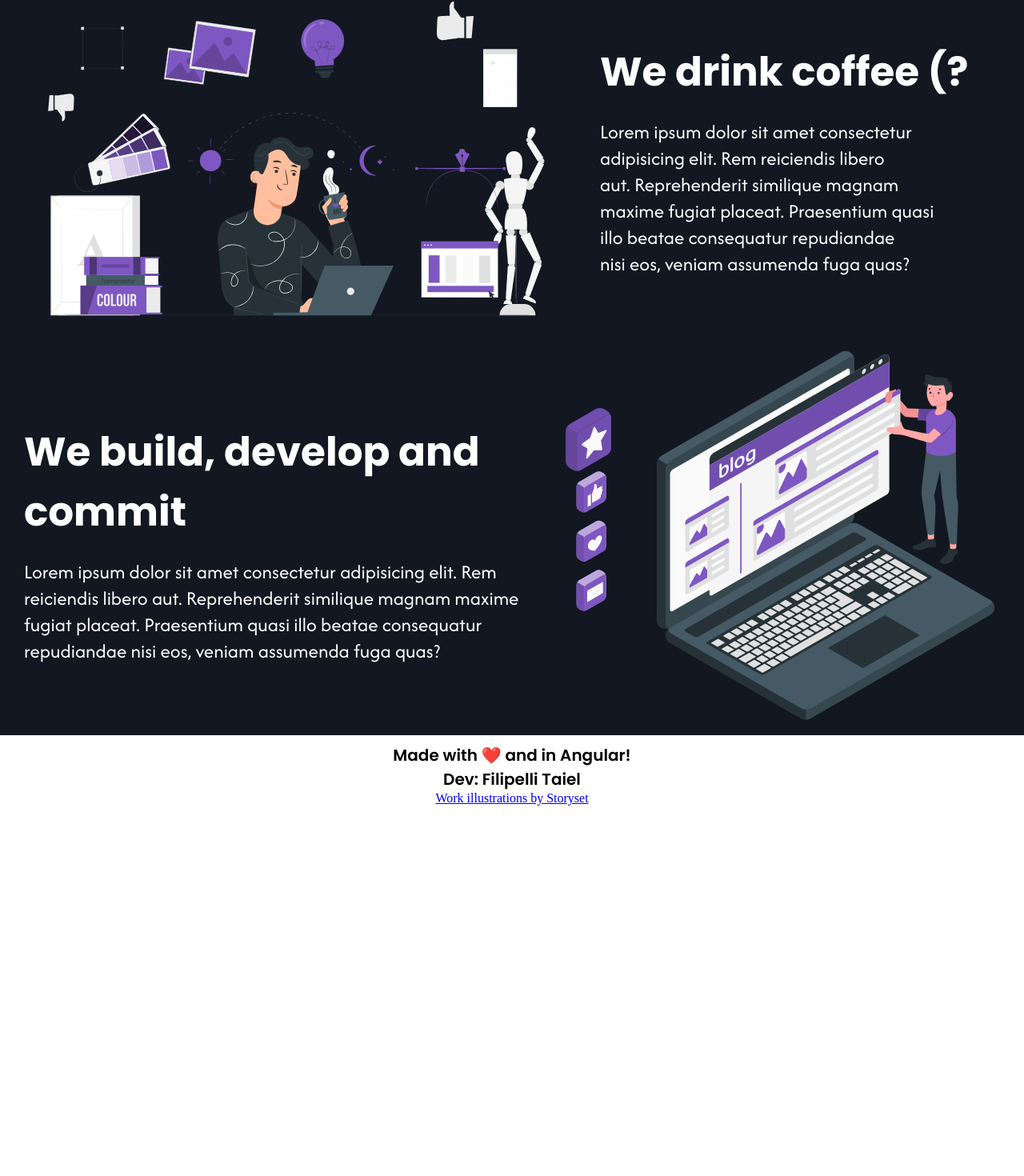
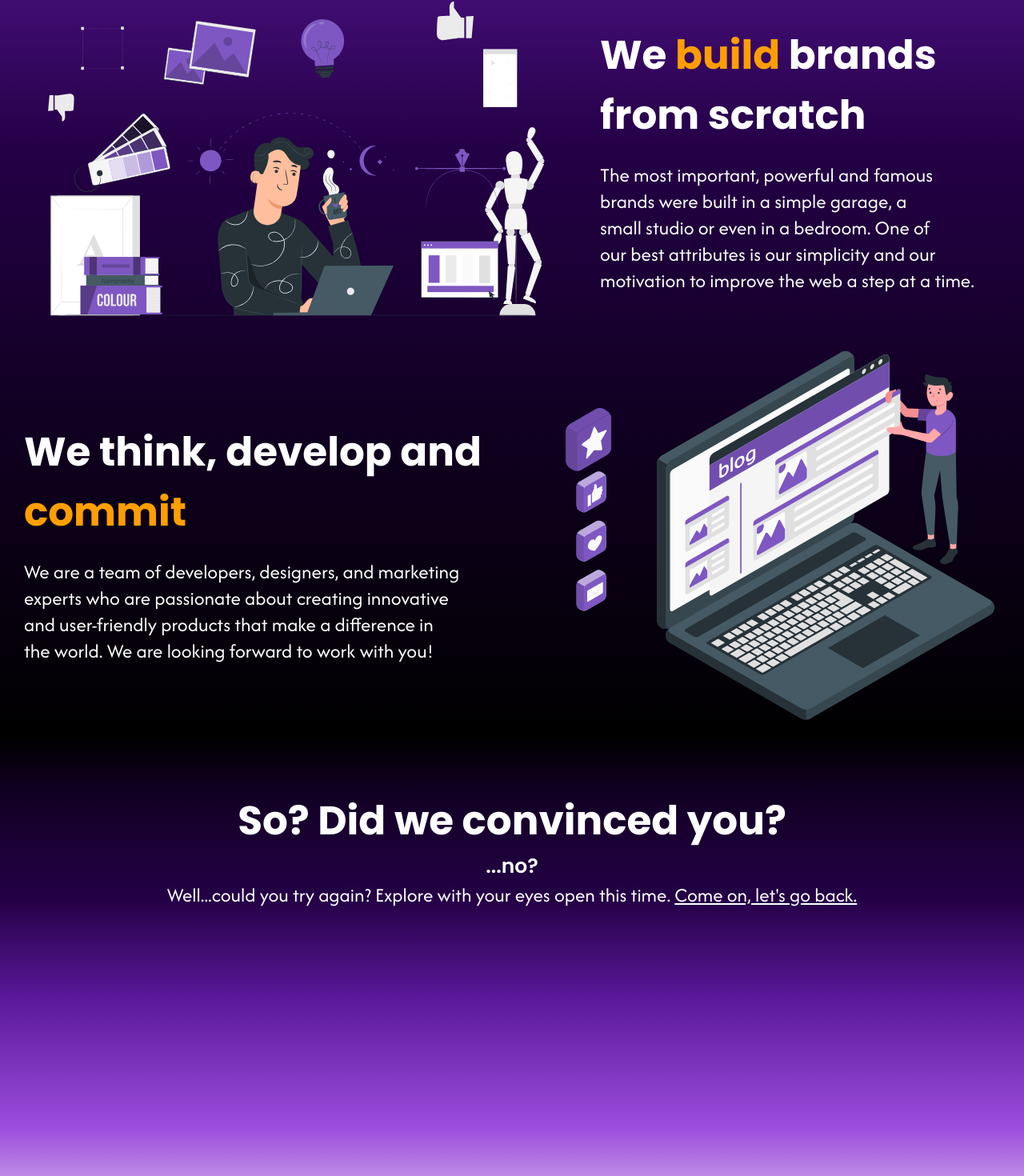
Before and after one commit to TaiFilipelli/Mateify, an Angular app: page /About in a window 1280 px wide. Shown: the part 842-2312 px from the top of the page at 80% size. Before the commit the page ends 1879 px from the top, so only its background shows below. Built offline with nearby package versions, Linux system fonts and the light colour scheme.

Commit message:
added some animations and finally finished 70% of About page

```diff
--- a/src/app/pages/about/about.component.css
+++ b/src/app/pages/about/about.component.css
@@ -31,12 +31,49 @@ header{
     }
 }
 .gallery{
-    background-color: #131721;
+    background: linear-gradient(to bottom, #ffffff 0%, #f5f5f5 2%, #9D4EDD 10%, #5A189A 25%, #240046 50%, #130026 70%, #000000 100%);
+}
+.contact{
+    height: 100dvh;
+    background: linear-gradient(to bottom, #000000 0%, #130026 10%, #240046 25%, #5A189A 40%, #9D4EDD 60%, #f5f5f5 80%, #ffffff 100%);
+
+    h1{
+        font-size: 50px;
+        font-family: PoppinsBold;
+        color: white;
+        margin-top: 50px;
+        animation-name: Fade;
+        animation-duration: 2s;
+        animation-timing-function: ease-in-out;
+        animation-delay: 0.5s;
+    }
+    h2{
+        font-size: 25px;
+        font-family: PoppinsSB;
+        color: white;
+        animation-name: Fade;
+        animation-duration: 1s;
+        animation-timing-function: ease-in-out;
+        animation-delay: 1s;
+    }
+    p{
+        font-size: 25px;
+        font-family: Afacad;
+        color: white;
+    }
+    a{
+        color: white;
+        transition: color 0.3s ease;
+    }
+    a:hover{
+        animation: OrangeHover 1.5s infinite ease-in-out;
+    }
 }
 article{
     height: 60dvh;
     display: flex;
     flex-direction: row;
+    justify-content: space-around;
     div{
         display: flex;
         flex-direction: column;
@@ -49,6 +86,9 @@ article{
             font-size: 50px;
             font-family: PoppinsBold;
         }
+        span{
+            color: #FF9E00;
+        }
         p{
             font-size: 25px;
             font-family: Afacad;
@@ -60,3 +100,25 @@ article{
         object-fit: cover;
     }
 }
+
+@keyframes Fade {
+    from{
+        opacity: 0;
+    }
+    to{
+        opacity: 1;
+    }
+}
+@keyframes OrangeHover {
+    0%{
+        color: white;
+    }
+
+    50%{
+        color: #FF9E00;
+    }
+    100%{
+        color: white;
+    }
+
+}
--- a/src/app/pages/about/about.component.html
+++ b/src/app/pages/about/about.component.html
@@ -6,33 +6,32 @@
     <section class="gallery">
         <article>
             <div>
-                <h1>We design</h1>
-                <p>Lorem ipsum dolor sit amet consectetur adipisicing elit.
-                    Rem reiciendis libero aut. Reprehenderit similique magnam maxime fugiat placeat.
-                    Praesentium quasi illo beatae consequatur repudiandae nisi eos, veniam assumenda fuga quas?
-                </p>
+                <h1>We <span>design</span> your dreams</h1>
+                <p>You can trust in our talented team of designers to make sure EVERYTHING it's like you want</p>
             </div>
             <img src="/Designer-life-bro.svg" alt="Image of a designer's life">
         </article>
         <article>
             <img src="/Designer-life-pana.svg" alt="Another image of a designer's life">
             <div>
-                <h1>We drink coffee (?</h1>
-                <p>Lorem ipsum dolor sit amet consectetur adipisicing elit.
-                    Rem reiciendis libero aut. Reprehenderit similique magnam maxime fugiat placeat.
-                    Praesentium quasi illo beatae consequatur repudiandae nisi eos, veniam assumenda fuga quas?
+                <h1>We <span>build</span> brands from scratch</h1>
+                <p>The most important, powerful and famous brands were built in a simple garage, a small studio or even in a bedroom. One of our best attributes is our simplicity
+                    and our motivation to improve the web a step at a time.
                 </p>
             </div>
         </article>
         <article>
             <div>
-                <h1>We build, develop and commit</h1>
-                <p>Lorem ipsum dolor sit amet consectetur adipisicing elit.
-                    Rem reiciendis libero aut. Reprehenderit similique magnam maxime fugiat placeat.
-                    Praesentium quasi illo beatae consequatur repudiandae nisi eos, veniam assumenda fuga quas?
-                </p>
+                <h1>We think, develop and <span>commit</span></h1>
+                <p>We are a team of developers, designers, and marketing experts who are passionate about creating innovative and user-friendly products
+                    that make a difference in the world. We are looking forward to work with you!</p>
             </div>
             <img src="/Blog-post-amico.svg" alt="Image of a developer's life">
         </article>
     </section>
+    <section class="contact">
+        <h1>So? Did we convinced you?</h1>
+        <h2>...no?</h2>
+        <p>Well...could you try again? Explore with your eyes open this time. <a [routerLink]='["/"]' class="back-link">Come on, let's go back.</a></p>
+    </section>
 </section>
--- a/src/app/pages/about/about.component.ts
+++ b/src/app/pages/about/about.component.ts
@@ -1,9 +1,10 @@
 import { Component } from '@angular/core';
+import { RouterLink } from '@angular/router';
 
 @Component({
   selector: 'app-about',
   standalone: true,
-  imports: [],
+  imports: [RouterLink],
   templateUrl: './about.component.html',
   styleUrl: './about.component.css'
 })
--- a/src/index.html
+++ b/src/index.html
@@ -5,7 +5,7 @@
   <title>Mateify</title>
   <base href="/">
   <meta name="viewport" content="width=device-width, initial-scale=1">
-  <link rel="icon" type="image/x-icon" href="favicon.ico">
+  <link rel="icon" type="image/x-icon" href="rose.png">
 </head>
 <body>
   <app-root></app-root>
```
Also changed, not shown: 1 other file (tests, documents, lock files or other folders).
